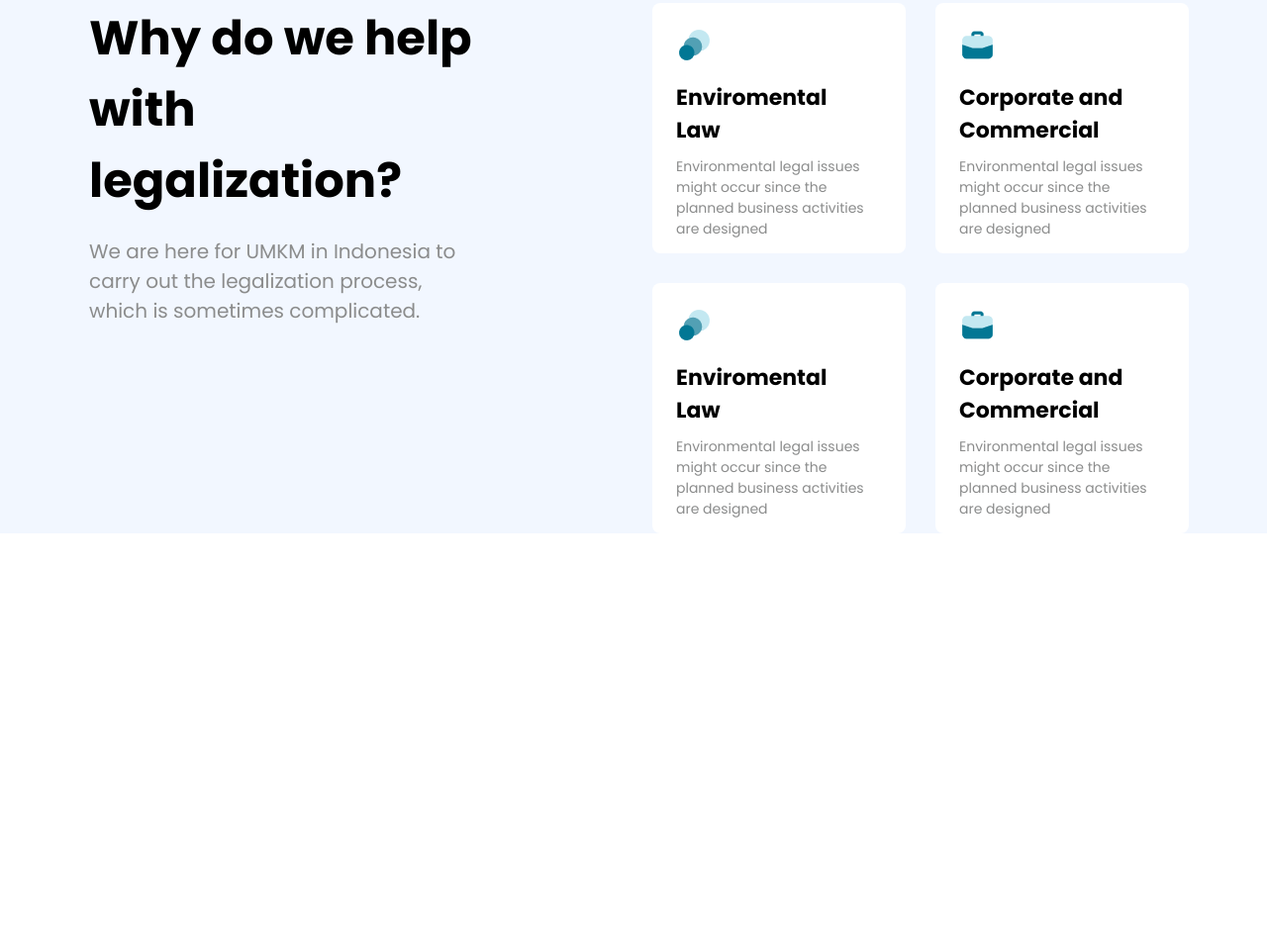
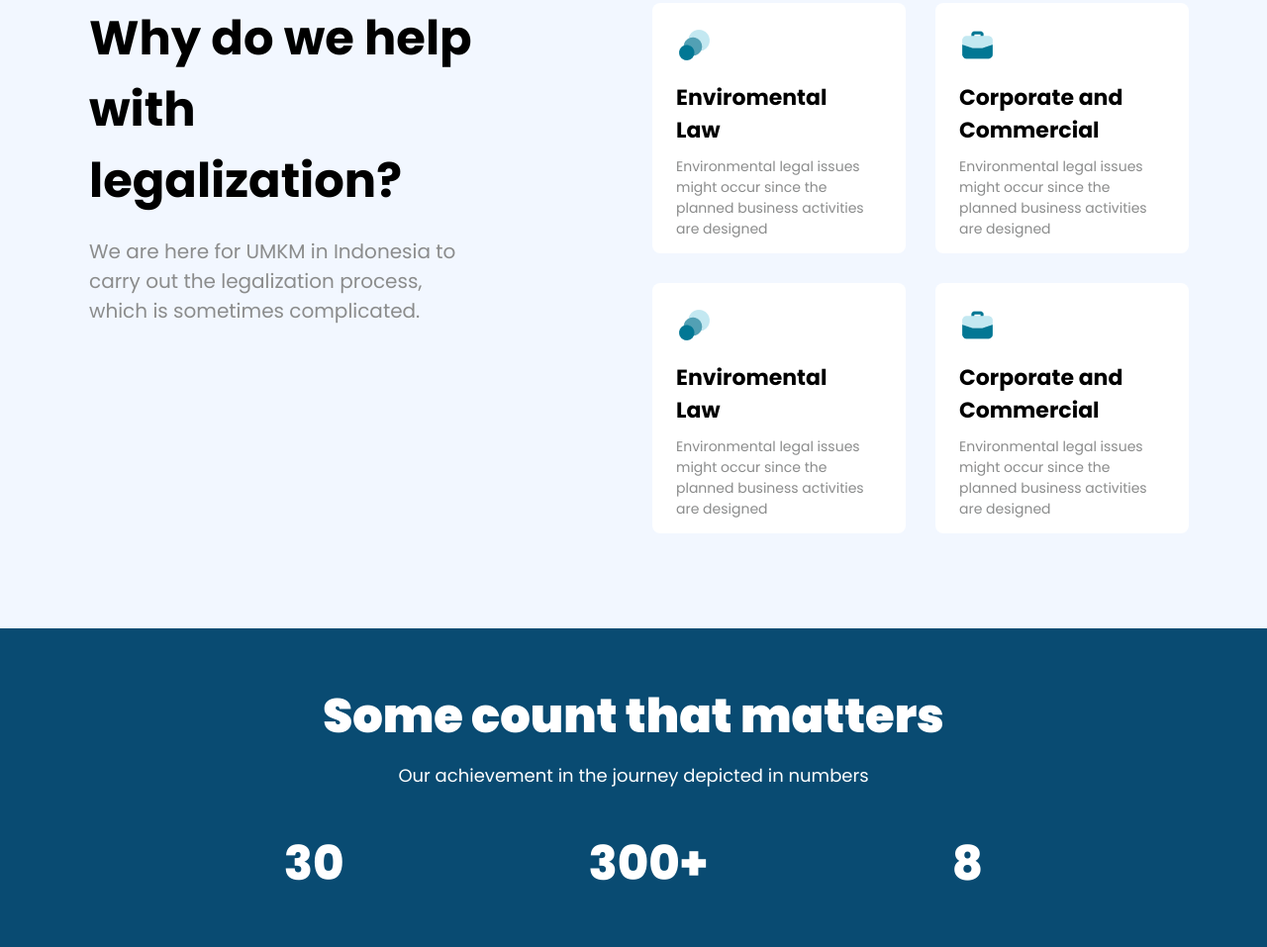
Before and after one commit to maga76/class_work, a website: page index.html in a window 1280 px wide. Shown: the part 1257-2214 px from the top of the page at 99% size. Before the commit the page ends 1796 px from the top, so only its background shows below. Drawn offline with Linux system fonts and the light colour scheme.

Commit message:
section4

```diff
--- a/index.html
+++ b/index.html
@@ -71,7 +71,18 @@
                         <p class="text-[14px] text-[#8B8C8C] w-[210px] mt-[10px]">Environmental legal issues might occur since the planned business activities are designed</p>
                     </div>
                 </div>
-            </div>
+            </div><br><br><br><br>
+        </section>
+        <section class="bg-[#094B72] text-[white]">
+            <div class="max-w-[1200px] m-auto bg-[#094B72]">
+                <p class="text-[48px] font-black text-center pt-[53px]">Some count that matters</p>
+                <p class="text-[18px] text-center mt-[10px]">Our achievement in the journey depicted in numbers</p>
+                <div class="flex justify-evenly text-[48px] font-extrabold mt-[40px]">
+                    <p>30</p>
+                    <p>300+</p>
+                    <p>8</p>
+                </div>
+            </div><br><br>
         </section>
     </main>
 </body>
```
Also changed, not shown: src/output.css.
